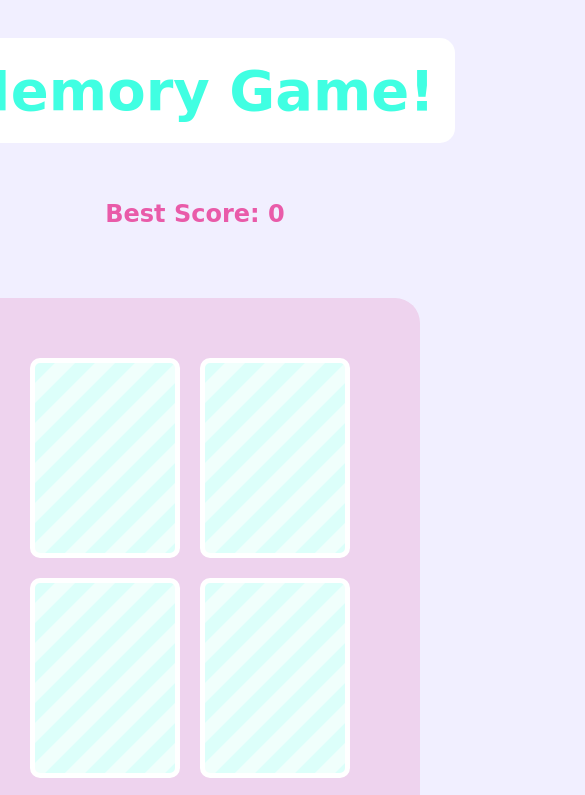
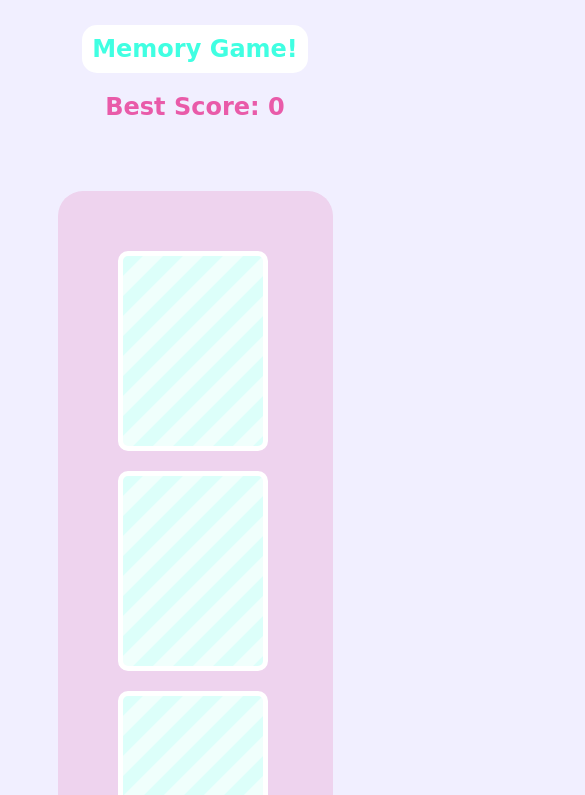
Before and after one commit to SeanDemske/memory-game, a plain HTML site: page index.html in a window 390 px wide. Both pictures are taken after a click on the button "Play!". Shown: the top 795 px of the page, 585 px wide, since content can reach past the window. Drawn offline with Linux system fonts and the light colour scheme; a web font is replaced by a local one.

Commit message:
mobile friendly update

```diff
--- a/index.html
+++ b/index.html
@@ -4,6 +4,7 @@
     <meta charset="UTF-8" />
     <title>Memory Game!</title>
     <link rel="stylesheet" href="style.css" />
+    <meta name="viewport" content="width=device-width,initial-scale=1.0">
   </head>
   <body>
     <h1>Memory Game!</h1>
--- a/style.css
+++ b/style.css
@@ -19,6 +19,7 @@ h1 {
   color: #40ffe2;
   background-color: white;
   padding: 20px;
+  margin: 0px 200px;
   border-radius: 15px;
 }
 
@@ -178,6 +179,17 @@ button:active {
     height: fit-content;
   }
 
+  h1 {
+    font-size: 2.5rem;
+    padding: 20px;
+    margin: 0px 200px;
+    margin-top: 25px;
+  }
+
+  button {
+    margin-bottom: 25px;
+  }
+
   #game {
     display: flex;
     flex-direction: row;
@@ -189,3 +201,34 @@ button:active {
     border-radius: 25px;
   }
 }
+
+@media screen and (max-width: 420px) {
+
+  html, body {
+    height: fit-content;
+  }
+
+  h1 {
+    font-family: 'Kufam', cursive;
+    font-size: 1.5rem;
+    color: #40ffe2;
+    background-color: white;
+    padding: 10px;
+    border-radius: 15px;
+  }
+
+  button {
+    margin-bottom: 20px;
+  }
+
+  #game {
+    display: flex;
+    flex-direction: row;
+    flex-wrap: wrap;
+    width: 175px;
+    height: fit-content;
+    padding: 50px;
+    background-color: #eed3ee;
+    border-radius: 25px;
+  }
+}
```
